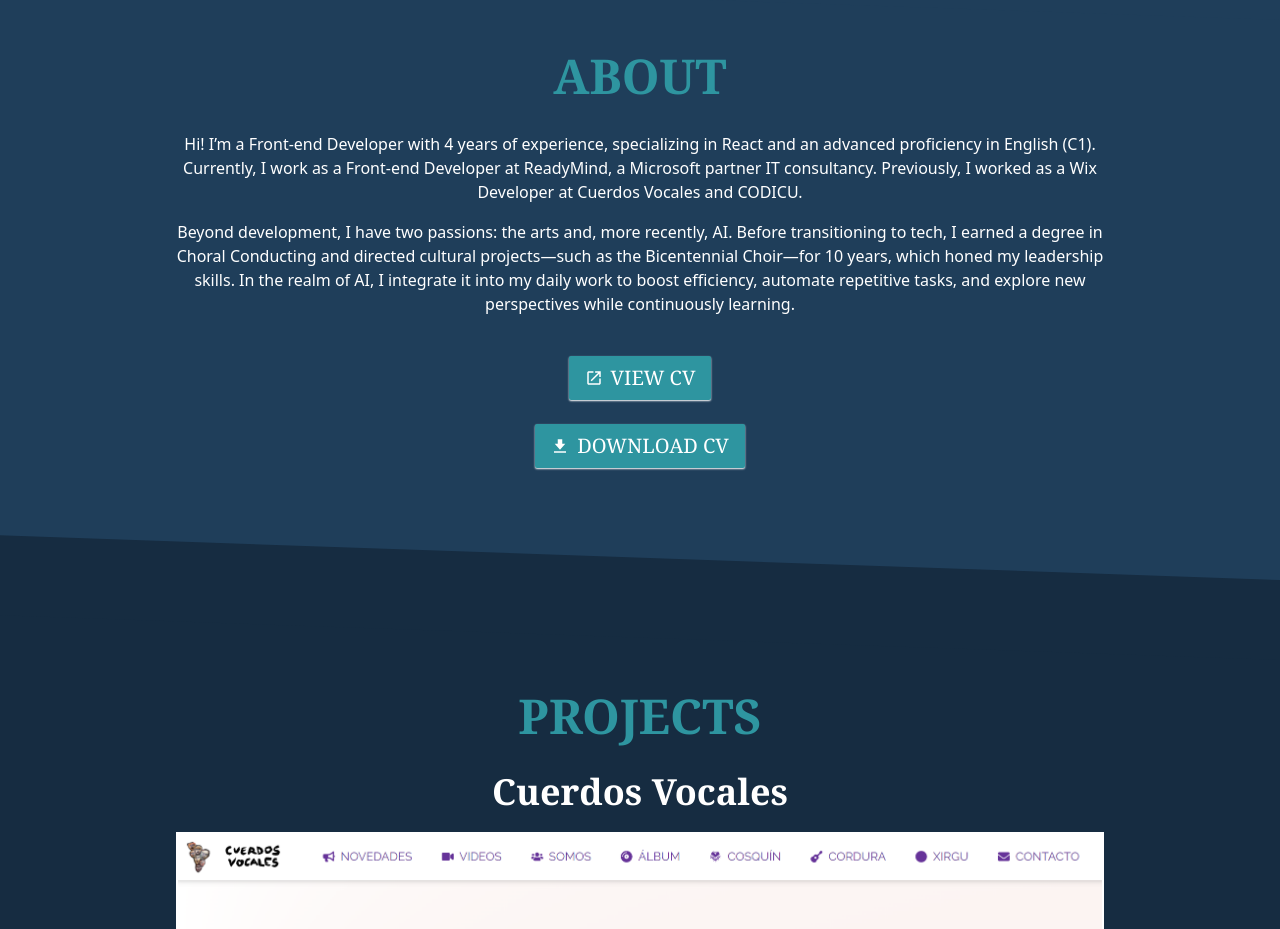
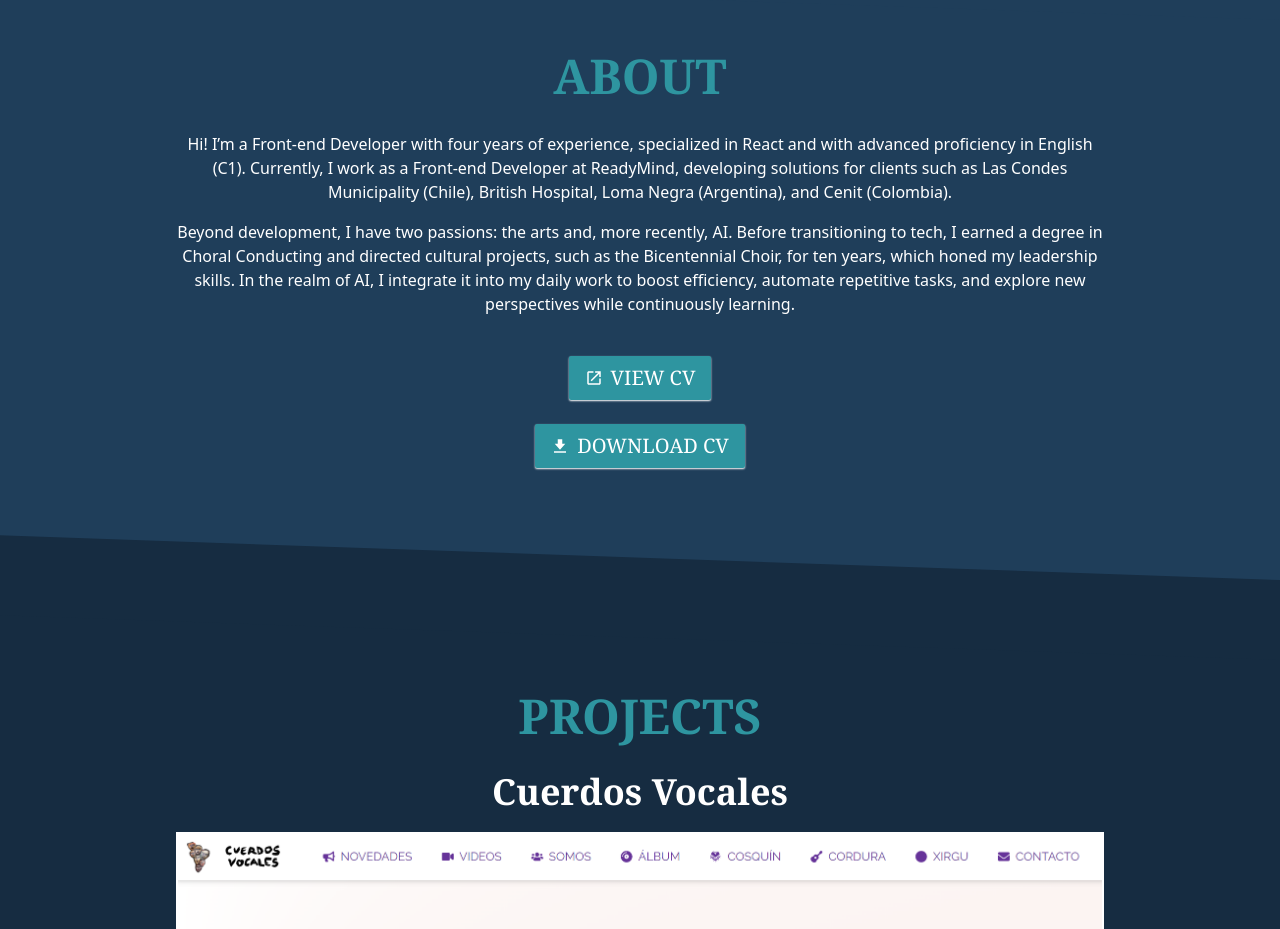
Before and after one commit to gastondvoskin/portfolio, a React (Vite) app in the folder client/: page / in a window 1280 px wide. Shown: the part 860-1789 px from the top of the page. Built offline with nearby package versions, Linux system fonts and the light colour scheme; no server answers.

Commit message:
Updated CV and dataAbout.js

```diff
--- a/client/src/components/Nav_Link.jsx
+++ b/client/src/components/Nav_Link.jsx
@@ -1,5 +1,5 @@
 import { Link } from "react-scroll";
-import cvDvoskin from "../assets/CV/Gastón_Dvoskin_Front-end_Developer.pdf";
+import cvDvoskin from "../assets/CV/Gastón Dvoskin - Front-end Developer - Resume (EN).pdf";
 import Contact_Icon from "./Contact_Icon";
 import { dataDvoskinContact } from "../data/dataDvoskin/dataContact";
 import { FaSquareGithub } from "react-icons/fa6";
--- a/client/src/data/dataDvoskin/dataAbout.js
+++ b/client/src/data/dataDvoskin/dataAbout.js
@@ -1,7 +1,7 @@
 const dataDvoskinAbout = [
-  "Hi! I’m a Front-end Developer with 4 years of experience, specializing in React and an advanced proficiency in English (C1). Currently, I work as a Front-end Developer at ReadyMind, a Microsoft partner IT consultancy. Previously, I worked as a Wix Developer at Cuerdos Vocales and CODICU.",
+  "Hi! I’m a Front-end Developer with four years of experience, specialized in React and with advanced proficiency in English (C1). Currently, I work as a Front-end Developer at ReadyMind, developing solutions for clients such as Las Condes Municipality (Chile), British Hospital, Loma Negra (Argentina), and Cenit (Colombia).",
 
-  "Beyond development, I have two passions: the arts and, more recently, AI. Before transitioning to tech, I earned a degree in Choral Conducting and directed cultural projects—such as the Bicentennial Choir—for 10 years, which honed my leadership skills. In the realm of AI, I integrate it into my daily work to boost efficiency, automate repetitive tasks, and explore new perspectives while continuously learning.",
+  "Beyond development, I have two passions: the arts and, more recently, AI. Before transitioning to tech, I earned a degree in Choral Conducting and directed cultural projects, such as the Bicentennial Choir, for ten years, which honed my leadership skills. In the realm of AI, I integrate it into my daily work to boost efficiency, automate repetitive tasks, and explore new perspectives while continuously learning.",
 ];
 
 export { dataDvoskinAbout };
--- a/client/src/sections/About.jsx
+++ b/client/src/sections/About.jsx
@@ -1,5 +1,5 @@
 import { dataDvoskinAbout } from "../data/dataDvoskin/dataAbout";
-import cvDvoskin from "../assets/CV/Gastón_Dvoskin_Front-end_Developer.pdf";
+import cvDvoskin from "../assets/CV/Gastón Dvoskin - Front-end Developer - Resume (EN).pdf";
 import Button from "../components/Button";
 import SectionContainer from "../components/SectionContainer";
 import Title from "../components/Title";
```
Also changed, not shown: 2 other files (tests, documents, lock files or other folders).
